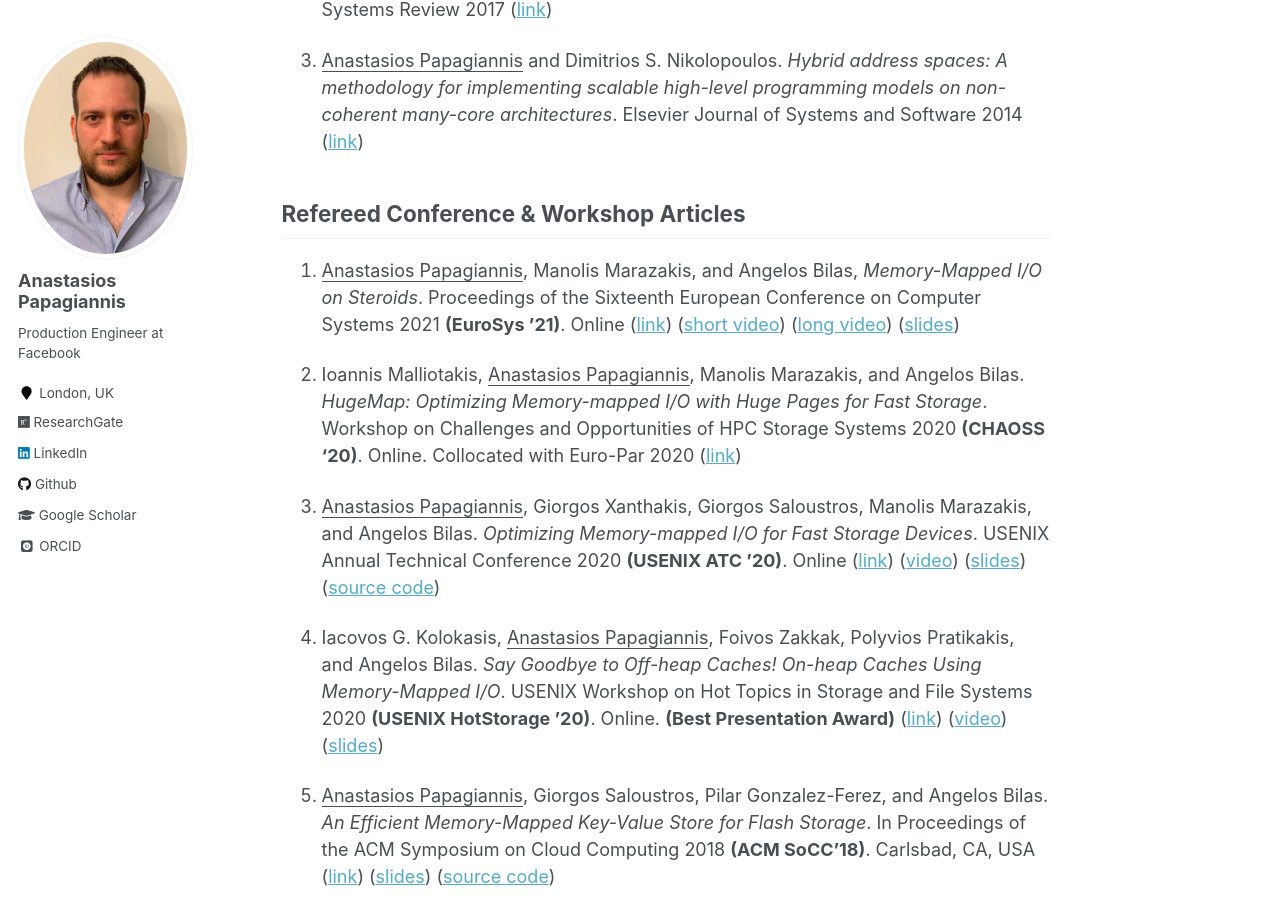
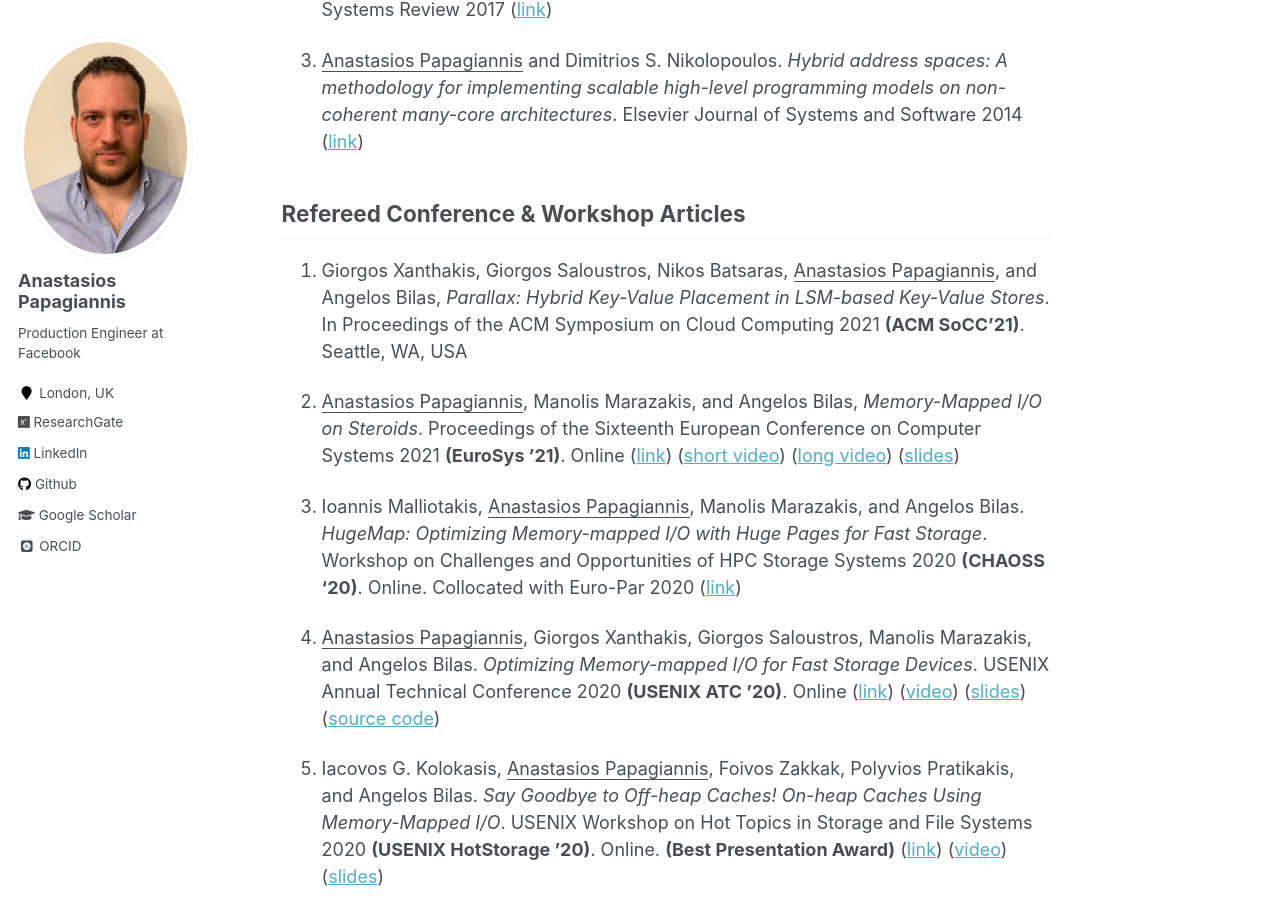
Before and after one commit to tpapagian/tpapagian.github.io, a Jekyll site: the page built from _pages/about.md, in a window 1280 px wide and 900 px high, scrolled down 1769 px. Built offline with Jekyll 4.4.1, drawn with Linux system fonts in a browser that asks for light colours; some web fonts are replaced.

Commit message:
add parallax

```diff
--- a/_pages/about.md
+++ b/_pages/about.md
@@ -52,29 +52,31 @@
 
 ## Refereed Conference & Workshop Articles
 
-1. <u>Anastasios Papagiannis</u>, Manolis Marazakis, and Angelos Bilas, *Memory-Mapped I/O on Steroids*. Proceedings of the Sixteenth European Conference on Computer Systems 2021 **(EuroSys ’21)**. Online ([link](https://dl.acm.org/doi/abs/10.1145/3447786.3456242)) ([short video](https://youtu.be/mez21waDD4I)) ([long video](https://youtu.be/R1cMKKrCaH4)) ([slides](https://tpapagian.github.io/files/eurosys21_apapag.pptx))
+1. Giorgos Xanthakis, Giorgos Saloustros, Nikos Batsaras, <u>Anastasios Papagiannis</u>, and Angelos Bilas, *Parallax: Hybrid Key-Value Placement in LSM-based Key-Value Stores*. In Proceedings of the ACM Symposium on Cloud Computing 2021 **(ACM SoCC’21)**. Seattle, WA, USA
 
-2. Ioannis Malliotakis, <u>Anastasios Papagiannis</u>, Manolis Marazakis, and Angelos Bilas. *HugeMap: Optimizing Memory-mapped I/O with Huge Pages for Fast Storage*. Workshop on Challenges and Opportunities of HPC Storage Systems 2020 **(CHAOSS ‘20)**. Online. Collocated with Euro-Par 2020 ([link](https://link.springer.com/chapter/10.1007/978-3-030-71593-9_27))
+2. <u>Anastasios Papagiannis</u>, Manolis Marazakis, and Angelos Bilas, *Memory-Mapped I/O on Steroids*. Proceedings of the Sixteenth European Conference on Computer Systems 2021 **(EuroSys ’21)**. Online ([link](https://dl.acm.org/doi/abs/10.1145/3447786.3456242)) ([short video](https://youtu.be/mez21waDD4I)) ([long video](https://youtu.be/R1cMKKrCaH4)) ([slides](https://tpapagian.github.io/files/eurosys21_apapag.pptx))
 
-3. <u>Anastasios Papagiannis</u>, Giorgos Xanthakis, Giorgos Saloustros, Manolis Marazakis, and Angelos Bilas. *Optimizing Memory-mapped I/O for Fast Storage Devices*. USENIX Annual Technical Conference 2020 **(USENIX ATC ’20)**. Online ([link](https://www.usenix.org/conference/atc20/presentation/papagiannis)) ([video](https://youtu.be/GyzazP6rLME)) ([slides](https://www.usenix.org/system/files/atc20-paper510-slides-papagiannis.pdf)) ([source code](https://github.com/CARV-ICS-FORTH/FastMap))
+3. Ioannis Malliotakis, <u>Anastasios Papagiannis</u>, Manolis Marazakis, and Angelos Bilas. *HugeMap: Optimizing Memory-mapped I/O with Huge Pages for Fast Storage*. Workshop on Challenges and Opportunities of HPC Storage Systems 2020 **(CHAOSS ‘20)**. Online. Collocated with Euro-Par 2020 ([link](https://link.springer.com/chapter/10.1007/978-3-030-71593-9_27))
 
-4. Iacovos G. Kolokasis, <u>Anastasios Papagiannis</u>, Foivos Zakkak, Polyvios Pratikakis, and Angelos Bilas. *Say Goodbye to Off-heap Caches! On-heap Caches Using Memory-Mapped I/O*. USENIX Workshop on Hot Topics in Storage and File Systems 2020 **(USENIX HotStorage ’20)**. Online. **(Best Presentation Award)** ([link](https://www.usenix.org/conference/hotstorage20/presentation/kolokasis)) ([video](https://youtu.be/rqpXpTnQxZg)) ([slides](https://www.usenix.org/system/files/hotstorage20-paper17-slides-kolokalis.pdf))
+4. <u>Anastasios Papagiannis</u>, Giorgos Xanthakis, Giorgos Saloustros, Manolis Marazakis, and Angelos Bilas. *Optimizing Memory-mapped I/O for Fast Storage Devices*. USENIX Annual Technical Conference 2020 **(USENIX ATC ’20)**. Online ([link](https://www.usenix.org/conference/atc20/presentation/papagiannis)) ([video](https://youtu.be/GyzazP6rLME)) ([slides](https://www.usenix.org/system/files/atc20-paper510-slides-papagiannis.pdf)) ([source code](https://github.com/CARV-ICS-FORTH/FastMap))
 
-5. <u>Anastasios Papagiannis</u>, Giorgos Saloustros, Pilar Gonzalez-Ferez, and Angelos Bilas. *An Efficient Memory-Mapped Key-Value Store for Flash Storage*. In Proceedings of the ACM Symposium on Cloud Computing 2018 **(ACM SoCC’18)**. Carlsbad, CA, USA ([link](https://dl.acm.org/doi/abs/10.1145/3267809.3267824)) ([slides](https://tpapagian.github.io/files/kreon_talk_socc18_gesalous_13oct.pptx)) ([source code](https://github.com/CARV-ICS-FORTH/kreon))
+5. Iacovos G. Kolokasis, <u>Anastasios Papagiannis</u>, Foivos Zakkak, Polyvios Pratikakis, and Angelos Bilas. *Say Goodbye to Off-heap Caches! On-heap Caches Using Memory-Mapped I/O*. USENIX Workshop on Hot Topics in Storage and File Systems 2020 **(USENIX HotStorage ’20)**. Online. **(Best Presentation Award)** ([link](https://www.usenix.org/conference/hotstorage20/presentation/kolokasis)) ([video](https://youtu.be/rqpXpTnQxZg)) ([slides](https://www.usenix.org/system/files/hotstorage20-paper17-slides-kolokalis.pdf))
 
-6. <u>Anastasios Papagiannis</u>, Giorgos Saloustros, Pilar Gonzalez-Ferez, and Angelos Bilas. *Tucana: Design and implementation of a fast and efficient scale-up key-value store*. USENIX Annual Technical Conference 2016 **(USENIX ATC’16)**. Denver, CO, USA ([link](https://www.usenix.org/conference/atc16/technical-sessions/presentation/papagiannis)) ([audio](https://2459d6dc103cb5933875-c0245c5c937c5dedcca3f1764ecc9b2f.ssl.cf2.rackcdn.com/atc16/papagiannis.mp3)) ([slides](https://www.usenix.org/sites/default/files/conference/protected-files/atc16_slides_papagiannis.pdf))
+6. <u>Anastasios Papagiannis</u>, Giorgos Saloustros, Pilar Gonzalez-Ferez, and Angelos Bilas. *An Efficient Memory-Mapped Key-Value Store for Flash Storage*. In Proceedings of the ACM Symposium on Cloud Computing 2018 **(ACM SoCC’18)**. Carlsbad, CA, USA ([link](https://dl.acm.org/doi/abs/10.1145/3267809.3267824)) ([slides](https://tpapagian.github.io/files/kreon_talk_socc18_gesalous_13oct.pptx)) ([source code](https://github.com/CARV-ICS-FORTH/kreon))
 
-7. Ricardo Jimenez, Marta Patino, Ivan Brondino, Valerio Vianello, Ricardo Vilaca, Boyan Kolev, Patrick Valduriez, Raquel Pau, Apostolos Hatzimanikatis, Vassilis Spitadakis, Dimitris Bouras, Yorgos Panagiotakis, Giorgos Saloustros, <u>Anastasios Papagiannis</u>, Pilar Gonzalez-Ferez, Angelos Bilas, Ying Zhang, Pavlos Kranas, Sotiris Stamokostas, Vrettos Moulos, Fotis Aisopos, Francois Sabary, Luis Cortesao, Diogo Regateiro, Jose Pereira, and Rui Oliveira. *CoherentPaaS - A Coherent and Rich PaaS with a Common Programming Model*. In European Space project on Smart Systems, Big Data, Future Internet - Towards Serving the Grand Societal Challenges - EPS Rome 2016 ([link](https://www.scitepress.org/Link.aspx?doi=10.5220/0007902800270049))
+7. <u>Anastasios Papagiannis</u>, Giorgos Saloustros, Pilar Gonzalez-Ferez, and Angelos Bilas. *Tucana: Design and implementation of a fast and efficient scale-up key-value store*. USENIX Annual Technical Conference 2016 **(USENIX ATC’16)**. Denver, CO, USA ([link](https://www.usenix.org/conference/atc16/technical-sessions/presentation/papagiannis)) ([audio](https://2459d6dc103cb5933875-c0245c5c937c5dedcca3f1764ecc9b2f.ssl.cf2.rackcdn.com/atc16/papagiannis.mp3)) ([slides](https://www.usenix.org/sites/default/files/conference/protected-files/atc16_slides_papagiannis.pdf))
 
-8. <u>Anastasios Papagiannis</u>, Giorgos Saloustros, Manolis Marazakis, and Angelos Bilas. *User-space I/O for μs-level storage devices*. Workshop on Performance and Scalability of Storage Systems 2016 **(WOPSSS ’16)**. Frankfurt, Germany. Collocated with ISC High Performance 2016. Revised Selected Papers, Springer International Publishing ([link](https://link.springer.com/chapter/10.1007/978-3-319-46079-6_44))
+8. Ricardo Jimenez, Marta Patino, Ivan Brondino, Valerio Vianello, Ricardo Vilaca, Boyan Kolev, Patrick Valduriez, Raquel Pau, Apostolos Hatzimanikatis, Vassilis Spitadakis, Dimitris Bouras, Yorgos Panagiotakis, Giorgos Saloustros, <u>Anastasios Papagiannis</u>, Pilar Gonzalez-Ferez, Angelos Bilas, Ying Zhang, Pavlos Kranas, Sotiris Stamokostas, Vrettos Moulos, Fotis Aisopos, Francois Sabary, Luis Cortesao, Diogo Regateiro, Jose Pereira, and Rui Oliveira. *CoherentPaaS - A Coherent and Rich PaaS with a Common Programming Model*. In European Space project on Smart Systems, Big Data, Future Internet - Towards Serving the Grand Societal Challenges - EPS Rome 2016 ([link](https://www.scitepress.org/Link.aspx?doi=10.5220/0007902800270049))
 
-9. Yannis Sfakianakis, Stelios Mavridis, <u>Anastasios Papagiannis</u>, Spyridon Papageorgiou, Markos Fountoulakis, Manolis Marazakis, and Angelos Bilas. *Vanguard: Increasing Server Efficiency via Workload Isolation in the Storage I/O Path*. In Proceedings of the ACM Symposium on Cloud Computing 2014 **(ACM SoCC’14)**. New York, NY, USA ([link](https://dl.acm.org/doi/abs/10.1145/2670979.2670998))
+9. <u>Anastasios Papagiannis</u>, Giorgos Saloustros, Manolis Marazakis, and Angelos Bilas. *User-space I/O for μs-level storage devices*. Workshop on Performance and Scalability of Storage Systems 2016 **(WOPSSS ’16)**. Frankfurt, Germany. Collocated with ISC High Performance 2016. Revised Selected Papers, Springer International Publishing ([link](https://link.springer.com/chapter/10.1007/978-3-319-46079-6_44))
 
-10. Stelios Mavridis, Yannis Sfakianakis, <u>Anastasios Papagiannis</u>, Manolis Marazakis, and Angelos Bilas. *Jericho: Achieving scalability through optimal data placement on multicore systems*. In Proceedings of the 30th Symposium on Mass Storage Systems and Technologies 2014 **(MSST ’14)**. Santa Clara, CA, USA ([link](https://ieeexplore.ieee.org/abstract/document/6855538))
+10. Yannis Sfakianakis, Stelios Mavridis, <u>Anastasios Papagiannis</u>, Spyridon Papageorgiou, Markos Fountoulakis, Manolis Marazakis, and Angelos Bilas. *Vanguard: Increasing Server Efficiency via Workload Isolation in the Storage I/O Path*. In Proceedings of the ACM Symposium on Cloud Computing 2014 **(ACM SoCC’14)**. New York, NY, USA ([link](https://dl.acm.org/doi/abs/10.1145/2670979.2670998))
 
-11. <u>Anastasios Papagiannis</u> and Dimitrios S. Nikolopoulos. *Scalable Runtime Support for Data-Intensive Applications on the Single-Chip Cloud Computer*. In Proceedings of the 3rd Intel Many-core Applications Research Community Symposium 2011 **(MARC ’11)**. Ettlingen, Germany ([link](https://books.google.co.uk/books?hl=el&lr=&id=vBg-VbSbsz0C&oi=fnd&pg=PA25&ots=HRTTi92n40&sig=h5-PfM7URkSgGqCp4pzKNB-sW_4&redir_esc=y#v=onepage&q&f=false)) ([pdf](https://tpapagian.github.io/files/paper_marc.pdf)) ([slides](https://tpapagian.github.io/files/pres_marc.pdf))
+11. Stelios Mavridis, Yannis Sfakianakis, <u>Anastasios Papagiannis</u>, Manolis Marazakis, and Angelos Bilas. *Jericho: Achieving scalability through optimal data placement on multicore systems*. In Proceedings of the 30th Symposium on Mass Storage Systems and Technologies 2014 **(MSST ’14)**. Santa Clara, CA, USA ([link](https://ieeexplore.ieee.org/abstract/document/6855538))
 
-12. <u>Anastasios Papagiannis</u> and Dimitrios S. Nikolopoulos. *Rearchitecting MapReduce for Heterogeneous Multicore Processors with Explicitly Managed Memories*. In Proceedings of the 39th International Conference on Parallel Processing 2010 **(ICPP ’10)**. San Diego, CA, USA ([link](https://ieeexplore.ieee.org/abstract/document/5599156))
+12. <u>Anastasios Papagiannis</u> and Dimitrios S. Nikolopoulos. *Scalable Runtime Support for Data-Intensive Applications on the Single-Chip Cloud Computer*. In Proceedings of the 3rd Intel Many-core Applications Research Community Symposium 2011 **(MARC ’11)**. Ettlingen, Germany ([link](https://books.google.co.uk/books?hl=el&lr=&id=vBg-VbSbsz0C&oi=fnd&pg=PA25&ots=HRTTi92n40&sig=h5-PfM7URkSgGqCp4pzKNB-sW_4&redir_esc=y#v=onepage&q&f=false)) ([pdf](https://tpapagian.github.io/files/paper_marc.pdf)) ([slides](https://tpapagian.github.io/files/pres_marc.pdf))
+
+13. <u>Anastasios Papagiannis</u> and Dimitrios S. Nikolopoulos. *Rearchitecting MapReduce for Heterogeneous Multicore Processors with Explicitly Managed Memories*. In Proceedings of the 39th International Conference on Parallel Processing 2010 **(ICPP ’10)**. San Diego, CA, USA ([link](https://ieeexplore.ieee.org/abstract/document/5599156))
 
 ## Preprints
 
```
